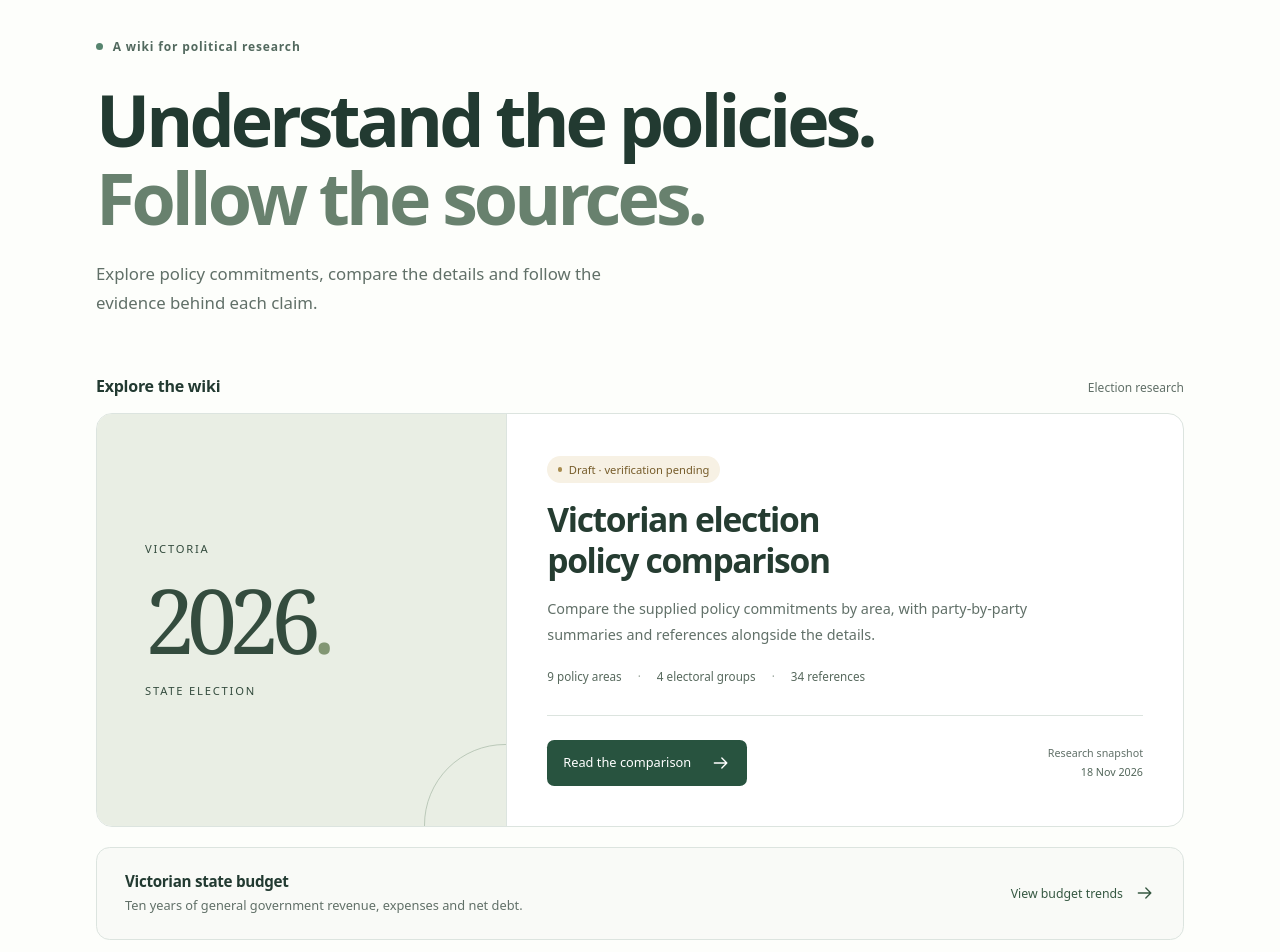
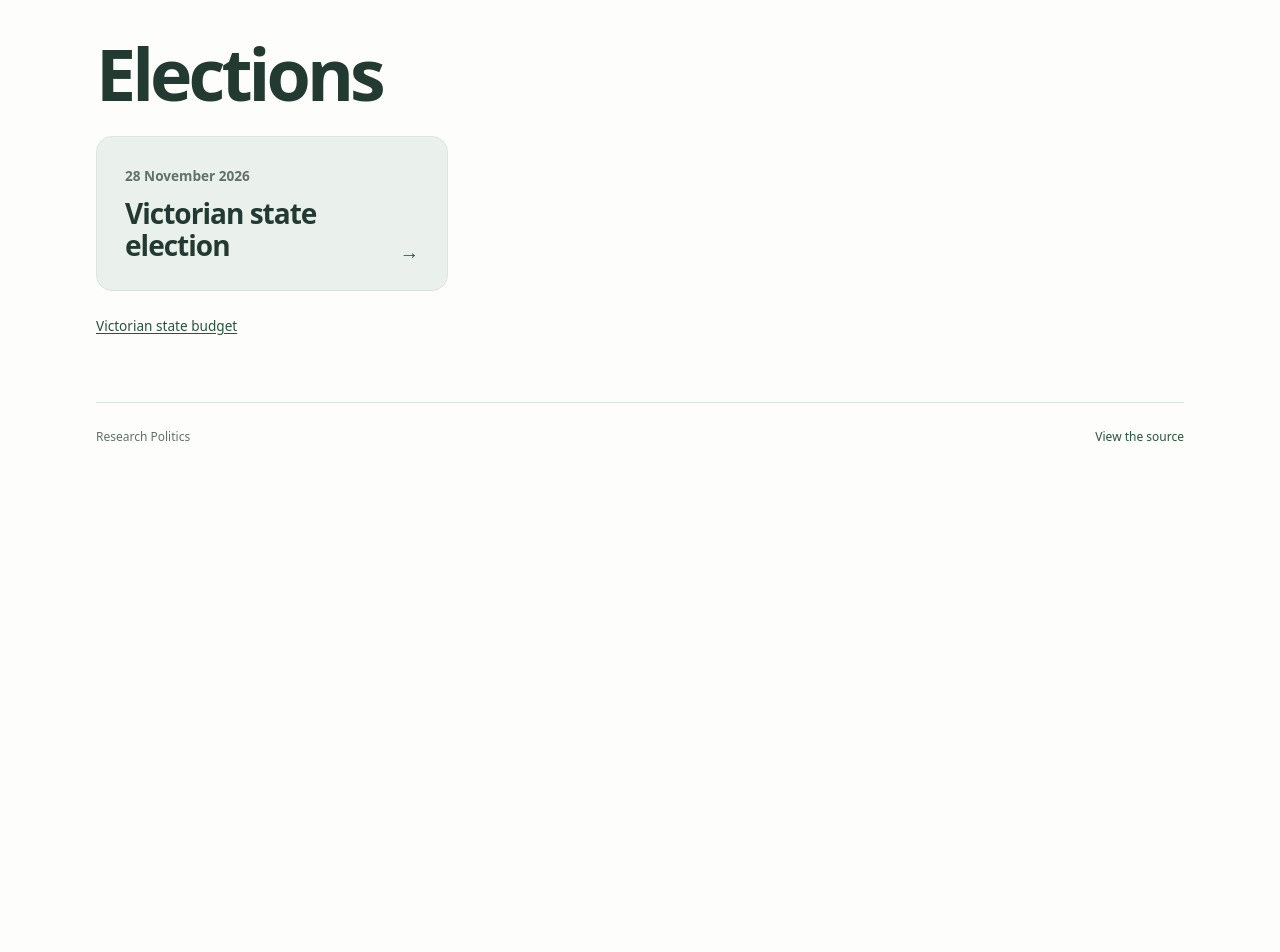
Before and after one commit to adludo/research-politics, a Next.js app: page / in a window 1280 px wide. Shown: the part 120-1072 px from the top of the page. After the commit the page ends 800 px from the top, so only its background shows below. Built offline with nearby package versions, Linux system fonts and the light colour scheme.

Commit message:
FEAT: simplify landing page to election tiles

```diff
--- a/app/page.module.css
+++ b/app/page.module.css
@@ -1,64 +1,38 @@
-.home { padding-bottom: 4rem; }
-.hero { padding: 5rem 0 3.7rem; }
-.eyebrow { display: flex; align-items: center; gap: .6rem; color: #52695e; font-size: .75rem; font-weight: 600; letter-spacing: .07em; margin: 0 0 1.5rem; }
-.dot { width: .45rem; height: .45rem; border-radius: 50%; background: #56846e; }
-.hero h1 { font-size: clamp(2.3rem, 5.6vw, 4.5rem); line-height: 1.09; margin: 0 0 1.4rem; color: var(--ink); }
-.hero h1 span { color: #68816e; }
-.intro { font-size: 1.05rem; line-height: 1.75; color: var(--muted); max-width: 33rem; margin: 0; }
-.sectionHeading { display: flex; align-items: baseline; justify-content: space-between; gap: 1rem; padding-bottom: 1rem; }
-.sectionHeading h2 { font-size: 1rem; font-weight: 650; letter-spacing: -.015em; margin: 0; }
-.sectionHeading > span { font-size: .75rem; color: var(--muted); }
-.article { display: grid; grid-template-columns: .85fr 1.4fr; background: var(--surface); border: 1px solid var(--border); border-radius: var(--radius); overflow: hidden; }
-.cover { display: flex; flex-direction: column; align-items: flex-start; justify-content: center; gap: 1.1rem; padding: 3rem; background: #e9eeE4; color: #344c3e; position: relative; overflow: hidden; border-right: 1px solid var(--border); }
-.cover::after { content: ''; position: absolute; width: 10rem; height: 10rem; border: 1px solid #bbc9b9; border-radius: 50%; right: -5rem; bottom: -5rem; }
-.cover > span { font-size: .7rem; letter-spacing: .16em; font-weight: 500; }
-.cover > strong { font-family: Georgia, serif; font-weight: 400; font-size: clamp(4rem, 7vw, 6.5rem); letter-spacing: -.09em; line-height: 1; }
-.coverDot { color: #829673; }
-.articleBody { min-width: 0; padding: 2.5rem; }
-.badge { display: inline-flex; align-items: center; gap: .4rem; font-size: .7rem; color: var(--warning); background: #f7f1e4; border-radius: 1rem; padding: .3rem .65rem; }
-.badge > span { width: .3rem; height: .3rem; background: #a88c4e; border-radius: 50%; }
-.articleBody h3 { font-size: clamp(1.6rem, 2.7vw, 2.1rem); line-height: 1.2; letter-spacing: -.04em; font-weight: 600; margin: 1rem 0; }
-.articleBody h3 a { color: #253c31; text-decoration: none; }
-.articleBody h3 a:hover { text-decoration: underline; text-underline-offset: .2em; }
-.articleBody > p { font-size: .9rem; color: var(--muted); line-height: 1.8; margin: 0; max-width: 30rem; }
-.metadata { padding: 0; list-style: none; display: flex; flex-wrap: wrap; gap: .5rem 1rem; margin: 1.25rem 0 1.75rem; color: #57695d; font-size: .73rem; }
-.metadata li + li::before { content: '·'; color: #99a69c; margin-right: 1rem; }
-.articleFooter { display: flex; align-items: center; justify-content: space-between; gap: 1rem; padding-top: 1.5rem; border-top: 1px solid var(--border); }
-.primary { display: inline-flex; align-items: center; justify-content: space-between; gap: 1.25rem; padding: .8rem 1rem; border-radius: .45rem; color: #fff; background: var(--accent); text-decoration: none; font-size: .8rem; font-weight: 500; transition: background-color .15s; }
-.primary:hover { background: var(--accent-hover); }
-.articleFooter > span { font-size: .67rem; line-height: 1.7; color: var(--muted); text-align: right; }
-.articleFooter time { color: #52665a; }
-.verification { display: flex; align-items: center; gap: 1.1rem; margin-top: 1.25rem; border: 1px solid var(--border); border-radius: .85rem; padding: 1.5rem 1.75rem; background: var(--surface-soft); }
-.verificationIcon { flex: 0 0 2.75rem; height: 2.75rem; display: grid; place-items: center; border-radius: .65rem; color: #607764; background: #eef2e9; }
-.verificationCopy { flex: 1; }
-.verification h2 { font-size: .95rem; margin: 0 0 .3rem; font-weight: 600; letter-spacing: -.02em; }
-.verification p { font-size: .8rem; color: var(--muted); margin: 0; }
-.secondary { display: inline-flex; align-items: center; gap: .75rem; font-size: .77rem; font-weight: 500; color: #365842; text-decoration: none; white-space: nowrap; }
-.secondary:hover { text-decoration: underline; text-underline-offset: .2em; }
-@media (max-width: 800px) {
-  .cover { padding: 2rem; }
-  .articleBody { padding: 2rem; }
-  .articleFooter { align-items: flex-start; flex-direction: column; }
-  .articleFooter > span { text-align: left; }
-  .verification { flex-wrap: wrap; }
-  .secondary { margin-left: 3.85rem; }
+.home { padding-block: clamp(2.5rem, 6vw, 5rem) 4rem; }
+
+.home h1 {
+  margin: 0 0 1.5rem;
+  font-size: clamp(2.3rem, 5.6vw, 4.5rem);
+  line-height: 1.09;
 }
-@media (max-width: 600px) {
-  .home { padding-bottom: 2.5rem; }
-  .hero { padding: 3.25rem 0 2.5rem; }
-  .hero h1 { font-size: clamp(1.9rem, 7.6vw, 2.7rem); }
-  .intro { font-size: .95rem; }
-  .article { grid-template-columns: 1fr; }
-  .cover { flex-direction: row; flex-wrap: wrap; align-items: center; justify-content: space-between; gap: .5rem; padding: 1.5rem; border-right: 0; border-bottom: 1px solid var(--border); }
-  .cover > strong { font-size: 3.25rem; order: 1; }
-  .cover > span:last-child { width: 100%; order: 2; font-size: .6rem; }
-  .articleBody { padding: 1.5rem; }
-  .desktopBreak { display: none; }
-  .primary { width: 100%; }
-  .metadata { gap: .5rem .7rem; }
-  .metadata li + li::before { margin-right: .7rem; }
-  .verification { align-items: flex-start; padding: 1.25rem; gap: .85rem; }
-  .verificationCopy { flex-basis: calc(100% - 3.6rem); }
-  .secondary { margin-left: 3.6rem; }
+
+.elections {
+  display: grid;
+  grid-template-columns: repeat(auto-fill, minmax(min(100%, 19rem), 1fr));
+  gap: 1rem;
+  margin: 0;
+  padding: 0;
+  list-style: none;
 }
-@media (prefers-reduced-motion: reduce) { .primary { transition: none; } }
+
+.tile {
+  display: grid;
+  grid-template-columns: minmax(0, 1fr) auto;
+  align-content: start;
+  align-items: end;
+  gap: .65rem 1rem;
+  height: 100%;
+  padding: clamp(1.25rem, 3vw, 1.75rem);
+  border: 1px solid var(--border);
+  border-radius: var(--radius);
+  color: var(--ink);
+  background: var(--surface-accent);
+  text-decoration: none;
+}
+
+.tile:hover { border-color: var(--border-strong); }
+.tile:hover .name { text-decoration: underline; }
+.tile time { grid-column: 1 / -1; color: var(--muted); font-size: .85rem; font-weight: 600; }
+.name { font-size: clamp(1.35rem, 2.5vw, 1.75rem); font-weight: 600; letter-spacing: -.035em; line-height: 1.15; }
+.arrow { color: var(--accent); font-size: 1.2rem; line-height: 1; }
+.budgetLink { display: inline-block; margin-top: 1.5rem; font-size: .85rem; }
--- a/app/page.tsx
+++ b/app/page.tsx
@@ -2,73 +2,37 @@ import Link from 'next/link';
 import comparison from '../data/victoria-2026.json';
 import styles from './page.module.css';
 
-function Arrow({ diagonal = false }: { diagonal?: boolean }) {
-  return (
-    <svg width="20" height="20" viewBox="0 0 24 24" fill="none" aria-hidden="true">
-      <path d={diagonal ? 'M6 18 18 6M6 6h12v12' : 'M4 12h15m-6-6 6 6-6 6'} stroke="currentColor" strokeWidth="1.6" strokeLinecap="round" strokeLinejoin="round" />
-    </svg>
-  );
-}
+const elections = [
+  {
+    name: 'Victorian state election',
+    date: comparison.electionDateSupplied,
+    href: '/elections/victoria-2026/',
+  },
+];
+
+const electionDate = new Intl.DateTimeFormat('en-AU', {
+  day: 'numeric',
+  month: 'long',
+  year: 'numeric',
+  timeZone: 'UTC',
+});
 
 export default function Home() {
-  const groups = new Set(comparison.sections.flatMap(section => section.parties.map(party => party.name))).size;
-  const researchDate = new Intl.DateTimeFormat('en-AU', {
-    day: 'numeric', month: 'short', year: 'numeric', timeZone: 'UTC',
-  }).format(new Date(comparison.researchDate));
-
   return (
     <main id="main" className={styles.home}>
-      <section className={styles.hero} aria-labelledby="intro-heading">
-        <p className={styles.eyebrow}><span className={styles.dot} /> A wiki for political research</p>
-        <h1 id="intro-heading">Understand the policies.<br /><span>Follow the sources.</span></h1>
-        <p className={styles.intro}>Explore policy commitments, compare the details and follow the evidence behind each claim.</p>
-      </section>
-
-      <section aria-labelledby="articles-heading">
-        <div className={styles.sectionHeading}>
-          <h2 id="articles-heading">Explore the wiki</h2>
-          <span>Election research</span>
-        </div>
-        <article className={styles.article}>
-          <div className={styles.cover} aria-hidden="true">
-            <span>VICTORIA</span>
-            <strong>2026<span className={styles.coverDot}>.</span></strong>
-            <span>STATE ELECTION</span>
-          </div>
-          <div className={styles.articleBody}>
-            <span className={styles.badge}><span /> Draft · verification pending</span>
-            <h3><Link href="/elections/victoria-2026/">Victorian election<br className={styles.desktopBreak} /> policy comparison</Link></h3>
-            <p>Compare the supplied policy commitments by area, with party-by-party summaries and references alongside the details.</p>
-            <ul className={styles.metadata} aria-label="Article coverage">
-              <li>{comparison.sections.length} policy areas</li>
-              <li>{groups} electoral groups</li>
-              <li>{Object.keys(comparison.sources).length} references</li>
-            </ul>
-            <div className={styles.articleFooter}>
-              <Link className={styles.primary} href="/elections/victoria-2026/">Read the comparison <Arrow /></Link>
-              <span>Research snapshot<br /><time dateTime={comparison.researchDate}>{researchDate}</time></span>
-            </div>
-          </div>
-        </article>
-        <section className={styles.verification} aria-labelledby="budget-heading">
-          <div className={styles.verificationCopy}>
-            <h2 id="budget-heading">Victorian state budget</h2>
-            <p>Ten years of general government revenue, expenses and net debt.</p>
-          </div>
-          <Link href="/budgets/victoria/" className={styles.secondary}>View budget trends <Arrow /></Link>
-        </section>
-      </section>
-
-      <section className={styles.verification} aria-labelledby="verification-heading">
-        <div className={styles.verificationIcon} aria-hidden="true">
-          <svg viewBox="0 0 24 24" width="24" height="24" fill="none"><path d="m8 12 3 3 5-6M12 3l8 3v6c0 4-4 7-8 9-4-2-8-5-8-9V6l8-3Z" stroke="currentColor" strokeWidth="1.5" strokeLinecap="round" strokeLinejoin="round" /></svg>
-        </div>
-        <div className={styles.verificationCopy}>
-          <h2 id="verification-heading">Keep the evidence in view.</h2>
-          <p>View dated source checks, conflicts and evidence gaps when a page is audited.</p>
-        </div>
-        <Link href="/verification/" className={styles.secondary}>Verification history <Arrow diagonal /></Link>
-      </section>
+      <h1>Elections</h1>
+      <ul className={styles.elections}>
+        {elections.map(({ name, date, href }) => (
+          <li key={href}>
+            <Link className={styles.tile} href={href}>
+              <time dateTime={date}>{electionDate.format(new Date(date))}</time>
+              <span className={styles.name}>{name}</span>
+              <span className={styles.arrow} aria-hidden="true">→</span>
+            </Link>
+          </li>
+        ))}
+      </ul>
+      <Link href="/budgets/victoria/" className={styles.budgetLink}>Victorian state budget</Link>
     </main>
   );
 }
```
